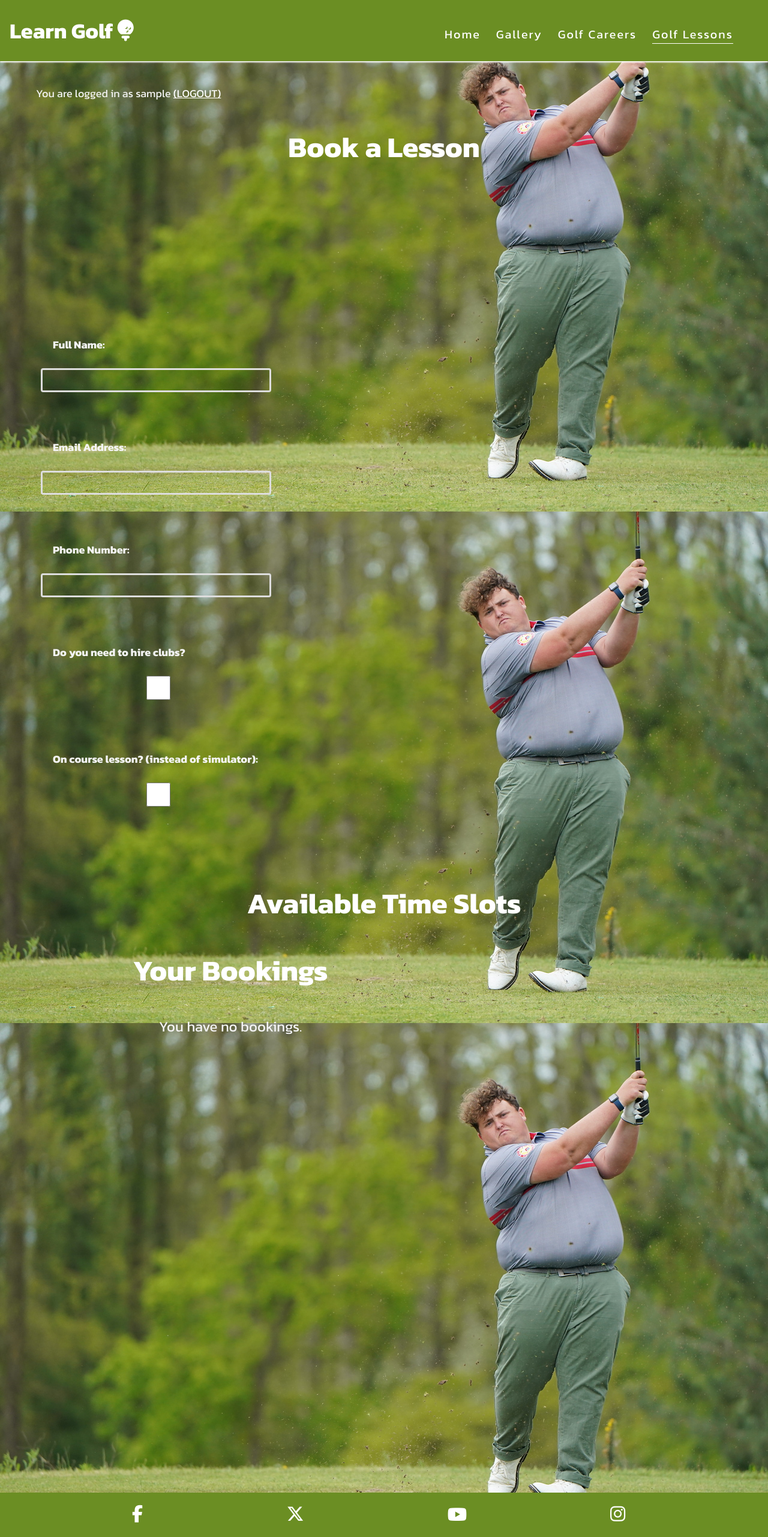
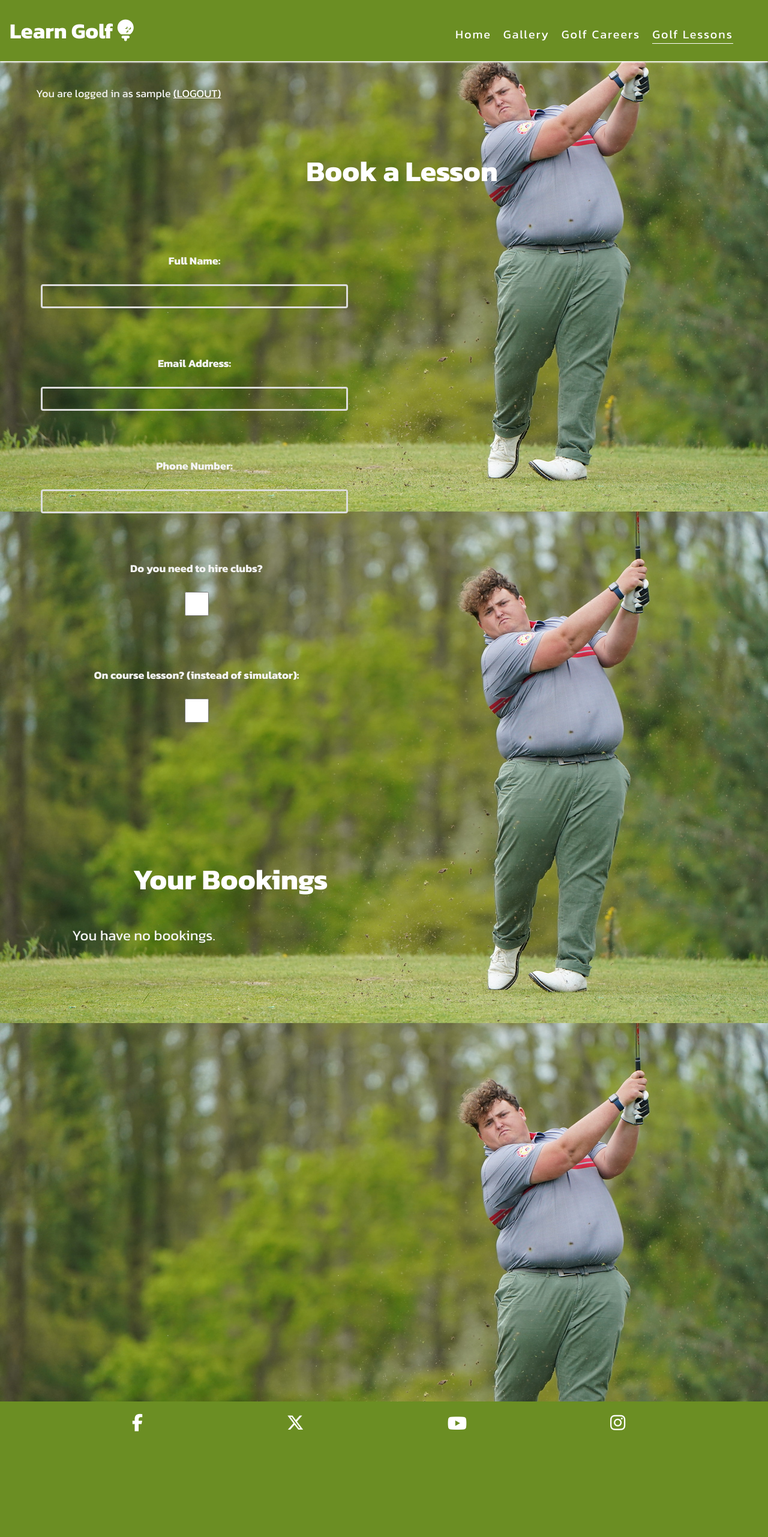
Before and after one commit to Code-Institute-Submissions/learn_golf_booking, a Django app: page /book/ in a window 1280 px wide. Shown: the whole page at 60% size. After the commit the page ends 2387 px from the top, so only its background shows below. Run offline with Django 5.2, Linux system fonts and the light colour scheme; the visitor is signed in with stand-in values (Sample User, id 1); data comes from the database, SQL or seed files in the repository; data that the repository does not hold is empty; some libraries are stand-ins or nearby versions.

```diff
--- a/accounts/templates/accounts/signin.html
+++ b/accounts/templates/accounts/signin.html
@@ -36,7 +36,7 @@
                 <label for="{{ form.password.id_for_label }}">Password:</label>
                 {{ form.password }}
             </div>
-            <button type="submit" class="details">Login</button>
+            <button type="submit">Login</button>
             <p class="register-account">Dont have an account?<a href="{% url 'register' %}" class="register-account">   Register here</a></p>
         </form>
     </div>
--- a/lessons/templates/lessons/book_lessons.html
+++ b/lessons/templates/lessons/book_lessons.html
@@ -18,9 +18,9 @@
         <label for="nav-toggle" class="nav-toggle-label"><i class="fa-solid fa-bars"></i></label>
         <nav>
             <ul id="menu">
-                <li><a href="{% url 'home' %}">Home</a></li>
-                <li><a href="#">Gallery</a></li>
-                <li><a href="#">Golf Careers</a></li>
+                <li>Home</a></li>
+                <li>Gallery</a></li>
+                <li>Golf Careers</li>
                 <li><a href="{% url 'book_lessons' %}" class="active">Golf Lessons</a></li>
             </ul>
         </nav>
@@ -30,7 +30,7 @@
         {% if user.is_authenticated %}
         <p>You are logged in as {{ user.username }} <a href="{% url 'logout' %}">(LOGOUT)</a></p>
 
-        <h2>{% if editing %}Edit Booking{% else %}Book a Lesson{% endif %}</h2>
+        <h2 id="book-lesson">{% if editing %}Edit Booking{% else %}Book a Lesson{% endif %}</h2>
 
         <form method="POST" id="bookingForm"
             action="{% if editing and booking_id %}{% url 'booking_update' booking_id %}{% else %}{% url 'book_lessons' %}{% endif %}">
@@ -43,7 +43,7 @@
             </button>
         </form>
         <div id="calendar" class="{% if not editing %}hidden-calendar{% endif %}"></div>
-        <div id="time-slots">
+        <div id="time-slots" style="display: none;">
             <h2>Available Time Slots</h2>
             <ul id="time-slot-list"></ul>
         </div>
@@ -60,7 +60,7 @@
             <li id="bookings">
                 <strong>{{ booking.date }} at {{ booking.time }}</strong> - {{ booking.name }}
                 <a href="{% url 'booking_update' booking.id %}" class="edit">Edit</a>
-                <button type="button" class="edit" onclick="openModal('{{ booking.id }}')">Delete</button>
+                <button type="button" class="delete" onclick="openModal('{{ booking.id }}')">Delete</button>
             </li>
             {% endfor %}
         </ul>
@@ -73,10 +73,10 @@
         <div class="modal-content">
             <span class="close" onclick="closeModal()">&times;</span>
             <p id="confirm-delete">Are you sure you want to delete this booking?</p>
-            <form id="deleteForm" method="post" action="">
+            <form id="deleteForm" method="post">
                 {% csrf_token %}
                 <input type="hidden" id="delete_booking_id" name="delete_booking_id">
-                <button type="submit">Yes, Delete</button>
+                <button type="button" onclick="submitDeleteForm()">Yes, Delete</button>
                 <button type="button" onclick="closeModal()">Cancel</button>
             </form>
         </div>
--- a/lessons/views.py
+++ b/lessons/views.py
@@ -102,14 +102,14 @@ def booking_update(request, booking_id):
 
 @login_required
 def booking_delete(request, booking_id):
-    booking = get_object_or_404(Booking, id=booking_id, user=request.user)
+    try:
+        booking = get_object_or_404(Booking, id=booking_id, user=request.user)
 
-    if request.method == "POST":
-        booking.delete()
-        return redirect('book_lessons')
+        if request.method == "POST":
+            booking.delete()
+            return redirect('book_lessons')
 
-    return render(request, 'lessons/book_lessons.html', {
-        'bookings': Booking.objects.filter(user=request.user),
-        'delete_confirmation': True,
-        'booking_to_delete': booking
-    })
+    except Booking.DoesNotExist:
+        raise Http404("The booking does not exist or you do not have permission to delete it.")
+
+    return redirect('book_lessons')
--- a/static/css/style.css
+++ b/static/css/style.css
@@ -27,8 +27,7 @@ form {
     display: flex;
     flex-direction: column;
     min-height: 100vh;
-    margin: 100px 8px;
-    padding-top: 120px;
+    margin: 0px 8px;
 }
 
 .form-group {
@@ -42,37 +41,28 @@ label {
 }
 
 input, select {
-    width: 30vw;
     padding: 6px;
     margin-top: 6px;
-    box-sizing: border-box;
-    border: solid #ddd;
-    border-width: 3px;
+    border: 3px solid #ddd;
     border-radius: 4px;
     height: 40px;
     font-size: large;
     background: transparent;
-    color: Black;
-}
-
-.register-account {
-    color:olivedrab;
-    align-self: center;
-    padding: 0;
-    margin: 30px 0;
+    color: white;
+    min-width: 40vw;
 }
 
 button {
-    padding: 15px 15px;
+    padding: 15px;
     background-color: olivedrab;
     color: #fff;
     border: none;
     border-radius: 4px;
     cursor: pointer;
     font-size: 16px;
-    margin-top: 50px;
-    width: 30vw;
+    min-width: 25vw;
     align-self: center;
+    margin: 50px 0;
 }
 
 button:hover {
@@ -90,12 +80,13 @@ button:hover {
     align-self: start;
 }
 
+#book-lesson {
+    margin-top: 80px;
+    margin-left: 60px;
+}
+
 ul {
     list-style-type: none;
-}
-
-li{
-    padding-right: 20px;
 }
 
 a {
@@ -127,7 +126,6 @@ h3 {
     text-align: center;
 }
 p {
-    max-width: 400px;
     align-self: flex-start;
     margin-left: 60px;
     color: #f4f4f4;
@@ -157,6 +156,38 @@ label {
     text-align: center;
     margin-top: 120px;
     text-transform: uppercase;
+}
+
+#register {
+    text-align: center;
+    color: olivedrab;
+    margin: 120px 0;
+}
+
+.register-account {
+    color:olivedrab;
+    align-self: center;
+    padding: 0;
+    margin: 30px 0;
+}
+
+small {
+    display: flex;
+    justify-content: center;
+}
+
+label {
+    text-align: center;
+}
+
+li {
+    text-align: center;
+    padding-right: 20px;
+    max-width: 70vw;
+}
+
+.register-container {
+    text-align: center;
 }
 /* Header */
 
@@ -313,8 +359,8 @@ h2 {
 
 #bookings-heading {
     color: white;
-    text-align: center;
     width: 60vw;
+    margin-top: 200px;
 }
 
 #bookings {
@@ -333,44 +379,37 @@ h2 {
 
 #no-bookings {
     min-width: 60vw;
-    text-align: center;
     font-size: x-large;
-    margin: 0;
+    margin-left: 120px;
 }
 
 /* Booking Calender */
 
 #calendar {
-    width: 80vw; /* Make the calendar width fluid */
-    margin: 0 auto; /* Center the calendar horizontally */
-    overflow: hidden; /* Prevent content overflow */
-    padding: 0; /* Remove extra padding */
-    box-sizing: border-box; /* Include padding and border in the element's total width and height */
-    transition: none; /* Prevent transitions that may cause layout shifts */
-    display: flex; /* Use Flexbox for stability */
-    justify-content: center; /* Center the calendar content */
-}
-#time-slots {
-    max-width: 900px;
-    margin: 20px auto;
+    width: 80vw;
+    margin: 0 auto;
+    overflow: hidden;
+    padding: 0;
+    box-sizing: border-box;
+    transition: none;
+    display: flex;
+    justify-content: center;
 }
 
 #time-slot-list {
     list-style: none;
     padding: 0;
+    display: flex;
+    justify-content: center;
 }
 
+.time-slot-item,
 #time-slot-list li {
     padding: 10px;
     border: 1px solid #ddd;
     margin-bottom: 5px;
     cursor: pointer;
-}
-.time-slot-item {
-    cursor: pointer;
-    padding: 5px;
-    border: 1px solid #ddd;
-    margin: 5px 0;
+    color: white;
 }
 
 .time-slot-item:hover {
@@ -393,6 +432,17 @@ h2 {
     color: #333;
     font-weight: bold;
 }
+
+#id_hire_clubs {
+    accent-color: olivedrab;
+    width: 25vw;
+}
+
+#id_on_course_lesson {
+    accent-color: olivedrab;
+    width: 25vw;
+}
+
 .hidden-calendar {
     display: none;
 }
--- a/static/js/script.js
+++ b/static/js/script.js
@@ -6,6 +6,11 @@ document.addEventListener('DOMContentLoaded', function () {
     const emailInput = document.querySelector('input[name="email"]');
     const phoneInput = document.querySelector('input[name="phone"]');
     const calendarContainer = document.getElementById('calendar');
+    const timeSlotList = document.getElementById('time-slot-list'); // Time slot list element
+    const timeSlotsSection = document.getElementById('time-slots'); // Time slots section
+
+    // Hide the time slots section initially
+    timeSlotsSection.style.display = 'none';
 
     function initializeCalendar() {
         if (calendarEl && !calendar) {
@@ -20,22 +25,21 @@ document.addEventListener('DOMContentLoaded', function () {
                     document.getElementById('selected_date').value = info.dateStr;
                     fetchAvailableSlots(info.dateStr);
                     highlightSelectedDate(info.dateStr);
-                },
-                height: 'auto', // Ensure the calendar adapts to content height
-                contentHeight: 'auto', // Dynamically adjust content height
-                expandRows: true, // Make rows expand to fit available space
-                fixedWeekCount: false // Allows the calendar to adjust its height dynamically
+                    // Show the time slots section when a date is clicked
+                    timeSlotsSection.style.display = 'block';
+                }
             });
             calendar.render();
         }
     }
 
     function fetchAvailableSlots(date) {
+        console.log(`Fetching available slots for date: ${date}`);
         fetch(`/lessons/available-slots/?date=${encodeURIComponent(date)}`)
             .then(response => response.json())
             .then(data => {
-                const timeSlotList = document.getElementById('time-slot-list');
-                timeSlotList.innerHTML = '';
+                console.log(`Available slots received: `, data);
+                timeSlotList.innerHTML = ''; // Clear previous slots
                 if (data.length > 0) {
                     data.forEach(slot => {
                         const li = document.createElement('li');
@@ -47,10 +51,14 @@ document.addEventListener('DOMContentLoaded', function () {
                     timeSlotList.innerHTML = '<li>No available slots for this date.</li>';
                 }
             })
-            .catch(error => console.error('Error fetching time slots:', error));
+            .catch(error => {
+                console.error('Error fetching time slots:', error);
+                timeSlotList.innerHTML = '<li>Error loading available slots. Please try again later.</li>';
+            });
     }
 
     function selectTimeSlot(time, date) {
+        console.log(`Selected time slot: ${time} on date: ${date}`);
         document.getElementById('selected_time').value = time;
         document.getElementById('selected_date').value = date;
         document.getElementById('bookingForm').submit();
@@ -91,12 +99,6 @@ document.addEventListener('DOMContentLoaded', function () {
     }
 });
 
-function selectTimeSlot(time, date) {
-    document.getElementById('selected_time').value = time;
-    document.getElementById('selected_date').value = date;
-    document.getElementById('bookingForm').submit();
-}
-
 function openModal(bookingId) {
     document.getElementById('delete_booking_id').value = bookingId;
     document.getElementById('deleteForm').action = `/bookings/delete/${bookingId}/`;
@@ -107,6 +109,10 @@ function closeModal() {
     document.getElementById('deleteModal').style.display = 'none';
 }
 
+function submitDeleteForm() {
+    document.getElementById('deleteForm').submit();
+}
+
 window.onclick = function (event) {
     const modal = document.getElementById('deleteModal');
     if (event.target == modal) {
```
Also changed, not shown: other parts of static/css/style.css (+80 -6 lines), accounts/forms.py (+18 -0 lines), accounts/templates/accounts/register.html (+22 -3 lines), accounts/views.py (+5 -6 lines), lessons/templates/lessons/success.html (+6 -3 lines).
